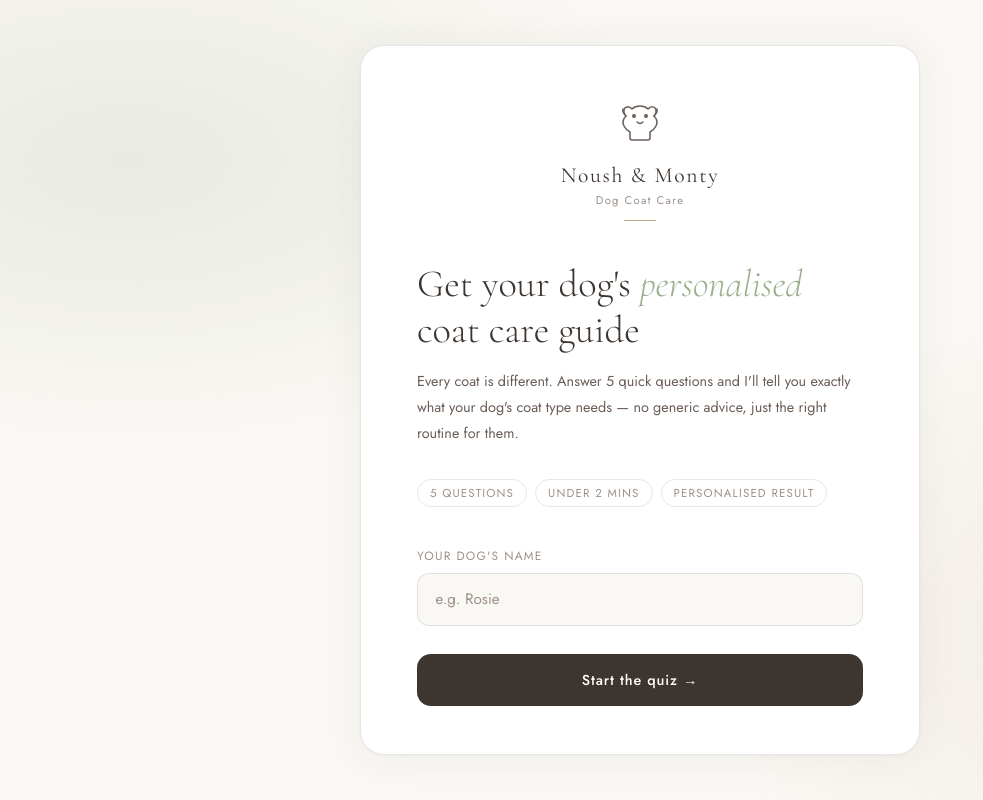
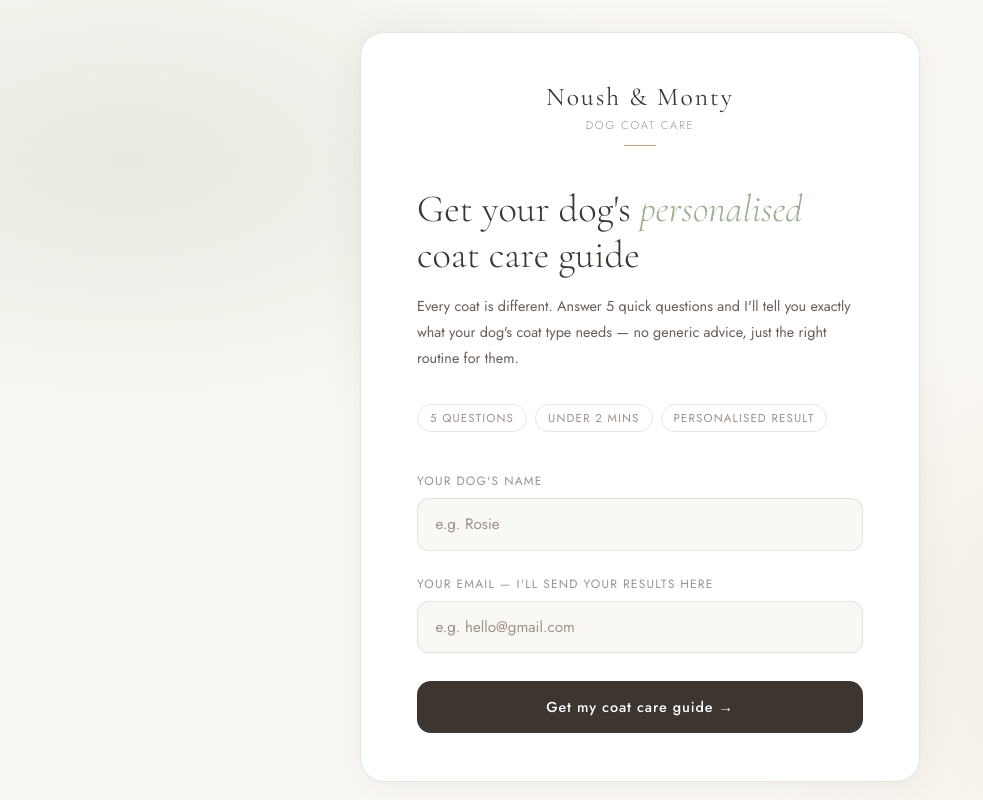
Before and after one commit to groodlemumnoush/coat-quiz, a plain HTML site: page index.html in a window 1280 px wide. Shown: the whole page, without its empty margins (0-983 px from the left). Drawn offline with nearby package versions, Linux system fonts and the light colour scheme.

Commit message:
Add files via upload

```diff
--- a/index.html
+++ b/index.html
@@ -73,19 +73,22 @@
     margin-bottom: 2.5rem;
   }
 
-  .logo-dog {
-    width: 56px;
-    height: 56px;
-    margin: 0 auto 0.75rem;
-    display: block;
-  }
-
   .logo-name {
     font-family: 'Cormorant Garamond', serif;
-    font-size: 1.35rem;
+    font-size: 1.6rem;
     font-weight: 400;
     letter-spacing: 0.08em;
     color: var(--bark);
+  }
+
+  .logo-sub {
+    font-size: 0.7rem;
+    letter-spacing: 0.16em;
+    text-transform: uppercase;
+    color: var(--text-light);
+    margin-top: 0.3rem;
+    font-family: 'Jost', sans-serif;
+    font-weight: 300;
   }
 
   .logo-divider {
@@ -448,16 +451,8 @@
   <div class="card">
 
     <div class="logo-area">
-      <svg class="logo-dog" viewBox="0 0 56 56" fill="none" xmlns="http://www.w3.org/2000/svg">
-        <path d="M18 38 C18 38 14 36 12 32 C10 28 12 24 14 22 C12 20 11 16 13 14 C15 12 18 13 20 15 C22 13 25 12 28 12 C31 12 34 13 36 15 C38 13 41 12 43 14 C45 16 44 20 42 22 C44 24 46 28 44 32 C42 36 38 38 38 38 L38 44 C38 45.1 37.1 46 36 46 L20 46 C18.9 46 18 45.1 18 44 Z" stroke="#6B5E57" stroke-width="1.5" fill="none" stroke-linejoin="round"/>
-        <circle cx="22" cy="22" r="2" fill="#6B5E57"/>
-        <circle cx="34" cy="22" r="2" fill="#6B5E57"/>
-        <path d="M25 28 Q28 31 31 28" stroke="#6B5E57" stroke-width="1.5" stroke-linecap="round" fill="none"/>
-        <path d="M14 22 C12 20 10 18 11 15" stroke="#6B5E57" stroke-width="1.5" stroke-linecap="round" fill="none"/>
-        <path d="M42 22 C44 20 46 18 45 15" stroke="#6B5E57" stroke-width="1.5" stroke-linecap="round" fill="none"/>
-      </svg>
       <div class="logo-name">Noush & Monty</div>
-      <div style="font-size:0.7rem;letter-spacing:0.12em;color:var(--text-light);margin-top:0.25rem;font-family:'Jost',sans-serif;">Dog Coat Care</div>
+      <div class="logo-sub">Dog Coat Care</div>
       <div class="logo-divider"></div>
     </div>
 
@@ -474,7 +469,11 @@
         <label>Your dog's name</label>
         <input type="text" id="dog-name" placeholder="e.g. Rosie" maxlength="30">
       </div>
-      <button class="btn" onclick="startQuiz()">Start the quiz →</button>
+      <div class="name-input-wrap">
+        <label>Your email — I'll send your results here</label>
+        <input type="email" id="dog-owner-email" placeholder="e.g. hello@gmail.com">
+      </div>
+      <button class="btn" onclick="startQuiz()">Get my coat care guide →</button>
     </div>
 
     <!-- QUESTIONS -->
@@ -629,9 +628,13 @@
 let scores = { curly: 0, wavy: 0, straight: 0, double: 0 };
 let selectedOption = null;
 
+let dogEmail = "";
+
 function startQuiz() {
   const nameInput = document.getElementById('dog-name').value.trim();
+  const emailInput = document.getElementById('dog-owner-email').value.trim();
   if (nameInput) dogName = nameInput;
+  if (emailInput) dogEmail = emailInput;
   showScreen('screen-questions');
   renderQuestion();
 }
@@ -747,7 +750,9 @@
   scores = { curly: 0, wavy: 0, straight: 0, double: 0 };
   selectedOption = null;
   dogName = "your dog";
+  dogEmail = "";
   document.getElementById('dog-name').value = '';
+  document.getElementById('dog-owner-email').value = '';
   showScreen('screen-intro');
 }
 </script>
```
